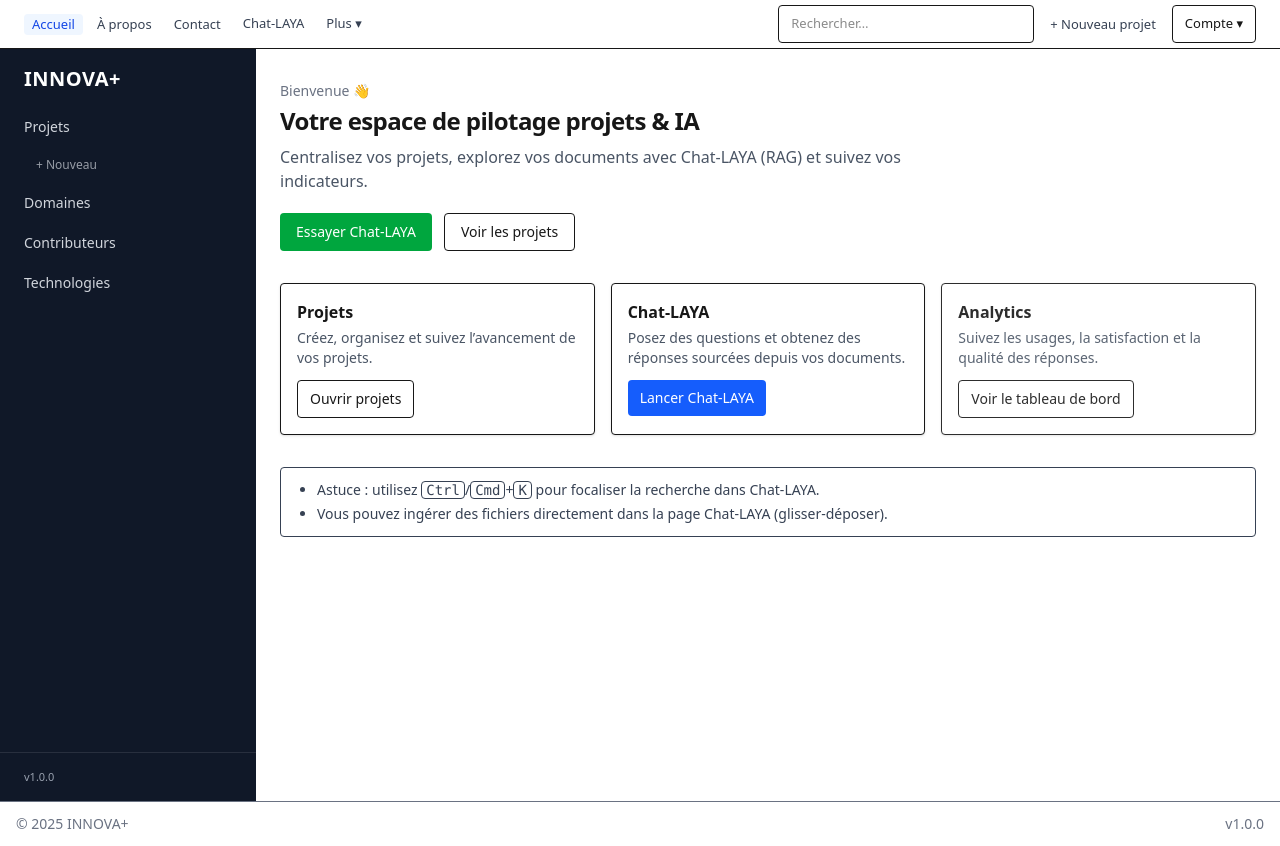
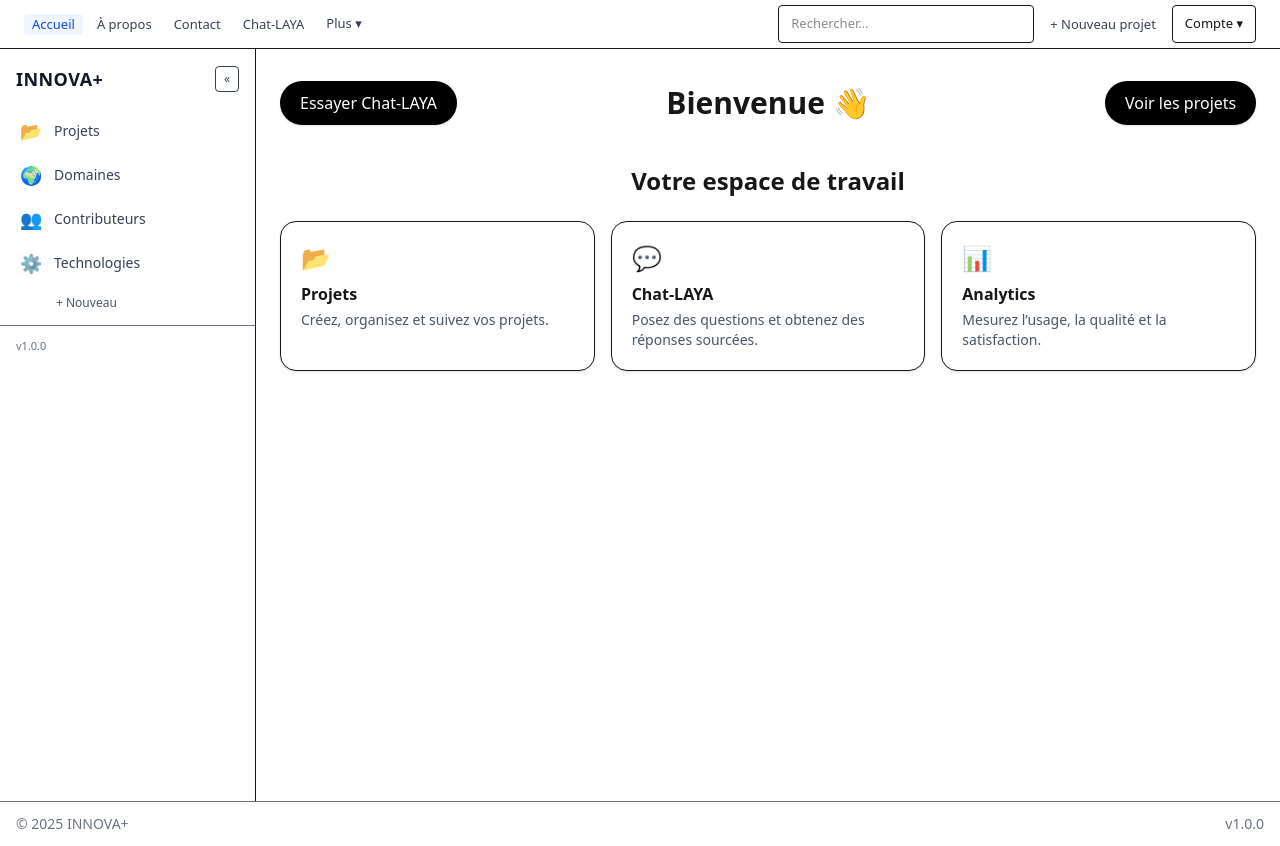
Before and after one commit to Juniorleriche27/INNOVA, a Next.js app in the folder innova-frontend/: page / in a window 1280 px wide. Built offline with nearby package versions, Linux system fonts and the light colour scheme; no server answers.

Commit message:
fix(frontend): update navigation and layout (Chat-LAYA route, header, sidebar, layout)

```diff
--- a/innova-frontend/app/page.tsx
+++ b/innova-frontend/app/page.tsx
@@ -1,116 +1,85 @@
 // innova-frontend/app/page.tsx
 import Link from "next/link";
-import type { Route } from "next";
 
-export default function HomePage() {
+function BlackButton({
+  href,
+  children,
+  className = "",
+}: { href: string; children: React.ReactNode; className?: string }) {
   return (
-    <main className="px-6 py-8">
-      {/* HERO */}
-      <section className="max-w-5xl">
-        <p className="text-sm text-gray-500">Bienvenue 👋</p>
-        <h1 className="mt-1 text-2xl font-semibold tracking-tight">
-          Votre espace de pilotage projets & IA
-        </h1>
-        <p className="mt-2 max-w-2xl text-gray-600">
-          Centralisez vos projets, explorez vos documents avec Chat-LAYA (RAG) et suivez vos indicateurs.
-        </p>
-
-        <div className="mt-5 flex flex-wrap gap-3">
-          <Link
-            href="/chat-laya"
-            className="inline-flex items-center rounded bg-green-600 px-4 py-2 text-white text-sm font-medium hover:bg-green-700"
-          >
-            Essayer Chat-LAYA
-          </Link>
-          <Link
-            href="/projects"
-            className="inline-flex items-center rounded border px-4 py-2 text-sm font-medium hover:bg-gray-50"
-          >
-            Voir les projets
-          </Link>
-        </div>
-      </section>
-
-      {/* ACCÈS RAPIDE */}
-      <section className="mt-8 grid gap-4 sm:grid-cols-2 lg:grid-cols-3">
-        <Card
-          title="Projets"
-          desc="Créez, organisez et suivez l’avancement de vos projets."
-          href="/projects"
-          cta="Ouvrir projets"
-        />
-        <Card
-          title="Chat-LAYA"
-          desc="Posez des questions et obtenez des réponses sourcées depuis vos documents."
-          href="/chat-laya"
-          cta="Lancer Chat-LAYA"
-          tone="primary"
-        />
-        <Card
-          title="Analytics"
-          desc="Suivez les usages, la satisfaction et la qualité des réponses."
-          href="/analytics"
-          cta="Voir le tableau de bord"
-          muted
-        />
-      </section>
-
-      {/* ASTUCES */}
-      <section className="mt-8">
-        <div className="rounded border bg-white px-4 py-3 text-sm text-gray-700">
-          <ul className="list-disc pl-5 space-y-1">
-            <li>
-              Astuce : utilisez <kbd className="rounded border px-1">Ctrl</kbd>/<kbd className="rounded border px-1">Cmd</kbd>+
-              <kbd className="rounded border px-1">K</kbd> pour focaliser la recherche dans Chat-LAYA.
-            </li>
-            <li>
-              Vous pouvez ingérer des fichiers directement dans la page{" "}
-              <Link className="underline" href="/chat-laya">Chat-LAYA</Link> (glisser-déposer).
-            </li>
-          </ul>
-        </div>
-      </section>
-    </main>
+    <Link
+      href={href}
+      className={[
+        "inline-flex items-center justify-center rounded-full",
+        "bg-black text-white px-5 py-2.5",
+        "transition-transform will-change-transform hover:scale-[1.05]",
+        "shadow-sm hover:shadow",
+        "no-underline select-none",
+        className,
+      ].join(" ")}
+    >
+      {children}
+    </Link>
   );
 }
 
 function Card({
   title,
   desc,
-  href,
-  cta,
-  tone,
-  muted,
-}: {
-  title: string;
-  desc: string;
-  href: Route;   // ← typedRoutes friendly
-  cta: string;
-  tone?: "primary";
-  muted?: boolean;
-}) {
+  emoji,
+}: { title: string; desc: string; emoji: string }) {
   return (
-    <div
-      className={[
-        "rounded border bg-white p-4 shadow-sm transition hover:shadow",
-        muted ? "opacity-90" : "",
-      ].join(" ")}
-    >
-      <h3 className="text-base font-semibold">{title}</h3>
+    <div className="rounded-2xl bg-white shadow-sm border p-5 transition hover:shadow-md">
+      <div className="text-2xl">{emoji}</div>
+      <h3 className="mt-2 font-semibold">{title}</h3>
       <p className="mt-1 text-sm text-gray-600">{desc}</p>
-      <div className="mt-3">
-        <Link
-          href={href}
-          className={[
-            "inline-flex items-center rounded px-3 py-2 text-sm font-medium",
-            tone === "primary"
-              ? "bg-blue-600 text-white hover:bg-blue-700"
-              : "border hover:bg-gray-50",
-          ].join(" ")}
-        >
-          {cta}
-        </Link>
-      </div>
     </div>
   );
 }
+
+export default function HomePage() {
+  return (
+    <main className="px-6 py-8">
+      {/* Bloc d’accueil : une seule ligne centrée */}
+      <div className="mx-auto max-w-5xl">
+        <div className="grid grid-cols-3 items-center gap-4">
+          <div className="flex justify-start">
+            <BlackButton href="/chat-laya">Essayer Chat-LAYA</BlackButton>
+          </div>
+
+          <div className="flex items-center justify-center">
+            <div className="text-2xl sm:text-3xl font-bold">Bienvenue 👋</div>
+          </div>
+
+          <div className="flex justify-end">
+            <BlackButton href="/projects">Voir les projets</BlackButton>
+          </div>
+        </div>
+
+        {/* Titre principal */}
+        <h2 className="mt-10 text-center text-xl sm:text-2xl font-semibold">
+          Votre espace de travail
+        </h2>
+
+        {/* 3 cards alignées */}
+        <div className="mt-6 grid grid-cols-1 sm:grid-cols-3 gap-4">
+          <Card
+            emoji="📂"
+            title="Projets"
+            desc="Créez, organisez et suivez vos projets."
+          />
+          <Card
+            emoji="💬"
+            title="Chat-LAYA"
+            desc="Posez des questions et obtenez des réponses sourcées."
+          />
+          <Card
+            emoji="📊"
+            title="Analytics"
+            desc="Mesurez l’usage, la qualité et la satisfaction."
+          />
+        </div>
+      </div>
+    </main>
+  );
+}
--- a/innova-frontend/components/layout/headbar.tsx
+++ b/innova-frontend/components/layout/headbar.tsx
@@ -5,16 +5,15 @@ import Link from "next/link";
 import { usePathname } from "next/navigation";
 import { useEffect, useRef, useState } from "react";
 
-const CHAT_URL = process.env.NEXT_PUBLIC_CHATLAYA_URL || "/chat-laya";
+// 🚫 NE PAS utiliser NEXT_PUBLIC_CHATLAYA_URL ici (c’est pour les appels API).
+// ✅ La navigation du menu doit rester interne au front :
+const CHAT_ROUTE = "/chat-laya";
 
 function NavLink(props: { href: string; children: React.ReactNode }) {
   const { href, children } = props;
   const pathname = usePathname();
   const active = pathname === href;
 
-  // Avec Next 15 + typedRoutes, Link vérifie que la route existe.
-  // Pour éviter les erreurs pendant la mise en place des pages (about, contact, etc.),
-  // on neutralise *uniquement ici* le typage du href.
   return (
     <Link
       href={href as unknown as any}
@@ -33,7 +32,6 @@ export default function Headbar() {
   const [mobileOpen, setMobileOpen] = useState(false);
   const [scrolled, setScrolled] = useState(false);
 
-  // ✅ refs doivent accepter null en initialisation
   const authRef = useRef<HTMLDivElement | null>(null);
   const moreRef = useRef<HTMLDivElement | null>(null);
 
@@ -76,19 +74,8 @@ export default function Headbar() {
             <NavLink href="/about">À propos</NavLink>
             <NavLink href="/contact">Contact</NavLink>
 
-            {/* Chat-LAYA : externe si URL absolue, sinon route interne */}
-            {CHAT_URL.startsWith("http") ? (
-              <a
-                href={CHAT_URL}
-                className="no-underline px-2 py-1 rounded text-[13px] font-medium text-gray-700 hover:text-blue-600 focus-visible:ring-2 focus-visible:ring-blue-500"
-                target="_self"
-                rel="noopener noreferrer"
-              >
-                Chat-LAYA
-              </a>
-            ) : (
-              <NavLink href={CHAT_URL}>Chat-LAYA</NavLink>
-            )}
+            {/* Chat-LAYA toujours en navigation interne */}
+            <NavLink href={CHAT_ROUTE}>Chat-LAYA</NavLink>
 
             {/* Plus */}
             <div className="relative" ref={moreRef}>
@@ -150,11 +137,7 @@ export default function Headbar() {
           <NavLink href="/">Accueil</NavLink>
           <NavLink href="/about">À propos</NavLink>
           <NavLink href="/contact">Contact</NavLink>
-          {CHAT_URL.startsWith("http") ? (
-            <a href={CHAT_URL} className="block px-2 py-2 rounded hover:bg-gray-50 no-underline">Chat-LAYA</a>
-          ) : (
-            <NavLink href={CHAT_URL}>Chat-LAYA</NavLink>
-          )}
+          <NavLink href={CHAT_ROUTE}>Chat-LAYA</NavLink>
           <NavLink href="/community">Communauté</NavLink>
           <NavLink href="/marketplace">Marketplace</NavLink>
           <NavLink href="/blog">Blog</NavLink>
--- a/innova-frontend/components/layout/sidebar.tsx
+++ b/innova-frontend/components/layout/sidebar.tsx
@@ -1,67 +1,88 @@
+// innova-frontend/components/layout/sidebar.tsx
 "use client";
+
 import Link from "next/link";
 import { usePathname } from "next/navigation";
-import type { Route } from "next";
-import type { ReactNode } from "react";
-import clsx from "clsx";
+import { useState } from "react";
 
-type NavItemProps = {
-  href: Route;
-  children: ReactNode;
-  className?: string;
-  exact?: boolean; // si true, active seulement quand le path == href
-};
+type Item = { href: string; label: string; icon: string; exact?: boolean };
 
-function NavItem({ href, children, className, exact = false }: NavItemProps) {
-  const pathname = usePathname();
-  const isActive = exact ? pathname === href : pathname.startsWith(href);
-
-  return (
-    <Link
-      href={href}
-      className={clsx(
-        "block rounded px-3 py-2 no-underline outline-none transition",
-        isActive
-          ? "bg-gray-800 text-white"
-          : "text-gray-300 hover:bg-gray-800 hover:text-white focus:bg-gray-800 focus:text-white",
-        className
-      )}
-      aria-current={isActive ? "page" : undefined}
-    >
-      {children}
-    </Link>
-  );
-}
+const NAV: Item[] = [
+  { href: "/projects", label: "Projets", icon: "📂" },
+  { href: "/domains", label: "Domaines", icon: "🌍" },
+  { href: "/contributors", label: "Contributeurs", icon: "👥" },
+  { href: "/technologies", label: "Technologies", icon: "⚙️" },
+];
 
 export default function Sidebar() {
   const pathname = usePathname();
-  const inProjects = pathname.startsWith("/projects");
+  const [collapsed, setCollapsed] = useState(false);
 
   return (
-    <aside className="h-full w-64 bg-gray-900 text-white flex flex-col">
-      {/* Header */}
-      <div className="px-6 py-4 text-xl font-bold tracking-wide">INNOVA+</div>
+    <aside
+      className={[
+        "h-full border-r bg-white",
+        "transition-[width] duration-200 ease-out",
+        collapsed ? "w-16" : "w-64",
+      ].join(" ")}
+    >
+      {/* Top */}
+      <div className="flex items-center justify-between px-4 py-4">
+        {!collapsed ? (
+          <div className="text-lg font-bold tracking-wide text-gray-900">
+            INNOVA+
+          </div>
+        ) : (
+          <div className="text-base font-bold text-gray-900">I+</div>
+        )}
+        <button
+          onClick={() => setCollapsed((v) => !v)}
+          className="rounded border px-2 py-1 text-xs text-gray-700 hover:bg-gray-50"
+          aria-label="Rétracter la sidebar"
+          title={collapsed ? "Déplier" : "Rétracter"}
+        >
+          {collapsed ? "»" : "«"}
+        </button>
+      </div>
 
       {/* Nav */}
-      <nav className="flex-1 px-3 space-y-1 text-sm">
-        <NavItem href="/projects">Projets</NavItem>
+      <nav className="px-2 pb-2">
+        {NAV.map((it) => {
+          const active = it.exact ? pathname === it.href : pathname.startsWith(it.href);
+          return (
+            <Link
+              key={it.href}
+              href={it.href}
+              className={[
+                "flex items-center gap-3 rounded-lg px-3 py-2 text-sm no-underline",
+                active
+                  ? "bg-gray-100 text-gray-900"
+                  : "text-gray-700 hover:bg-gray-100",
+              ].join(" ")}
+              aria-current={active ? "page" : undefined}
+            >
+              <span className="text-lg">{it.icon}</span>
+              {!collapsed && <span className="truncate">{it.label}</span>}
+            </Link>
+          );
+        })}
 
-        <NavItem
+        {/* + Nouveau (contexte projets) */}
+        <Link
           href="/projects/new"
-          exact
-          className={clsx("ml-3 text-xs", inProjects ? "opacity-100" : "opacity-70")}
+          className={[
+            "mt-1 ml-9 block rounded-lg px-3 py-1.5 text-xs no-underline",
+            "text-gray-600 hover:bg-gray-100",
+            collapsed ? "hidden" : "",
+          ].join(" ")}
         >
           + Nouveau
-        </NavItem>
-
-        <NavItem href="/domains">Domaines</NavItem>
-        <NavItem href="/contributors">Contributeurs</NavItem>
-        <NavItem href="/technologies">Technologies</NavItem>
+        </Link>
       </nav>
 
       {/* Footer */}
-      <div className="px-6 py-4 text-[11px] text-gray-400 border-t border-white/10">
-        v1.0.0
+      <div className="mt-auto px-4 py-3 text-[11px] text-gray-500 border-t">
+        {!collapsed ? "v1.0.0" : "v1"}
       </div>
     </aside>
   );
```
